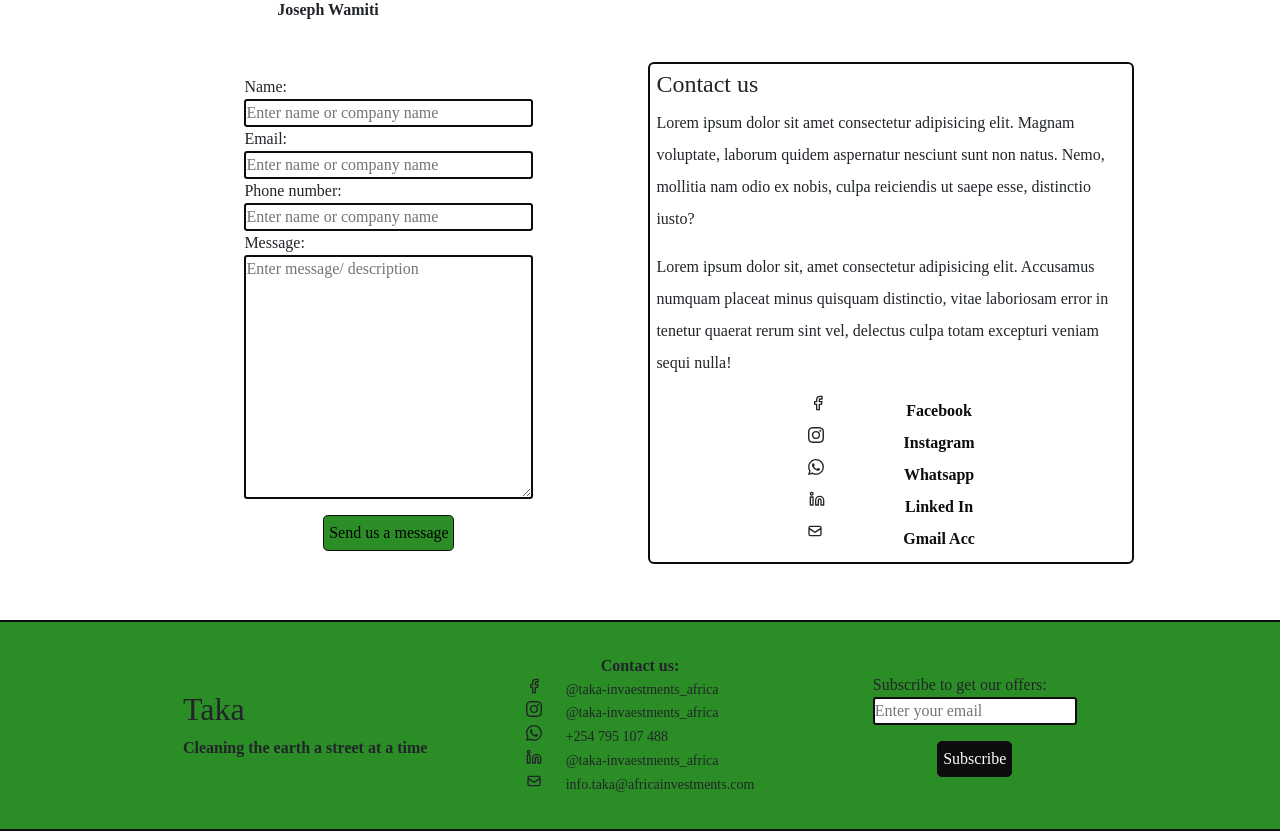
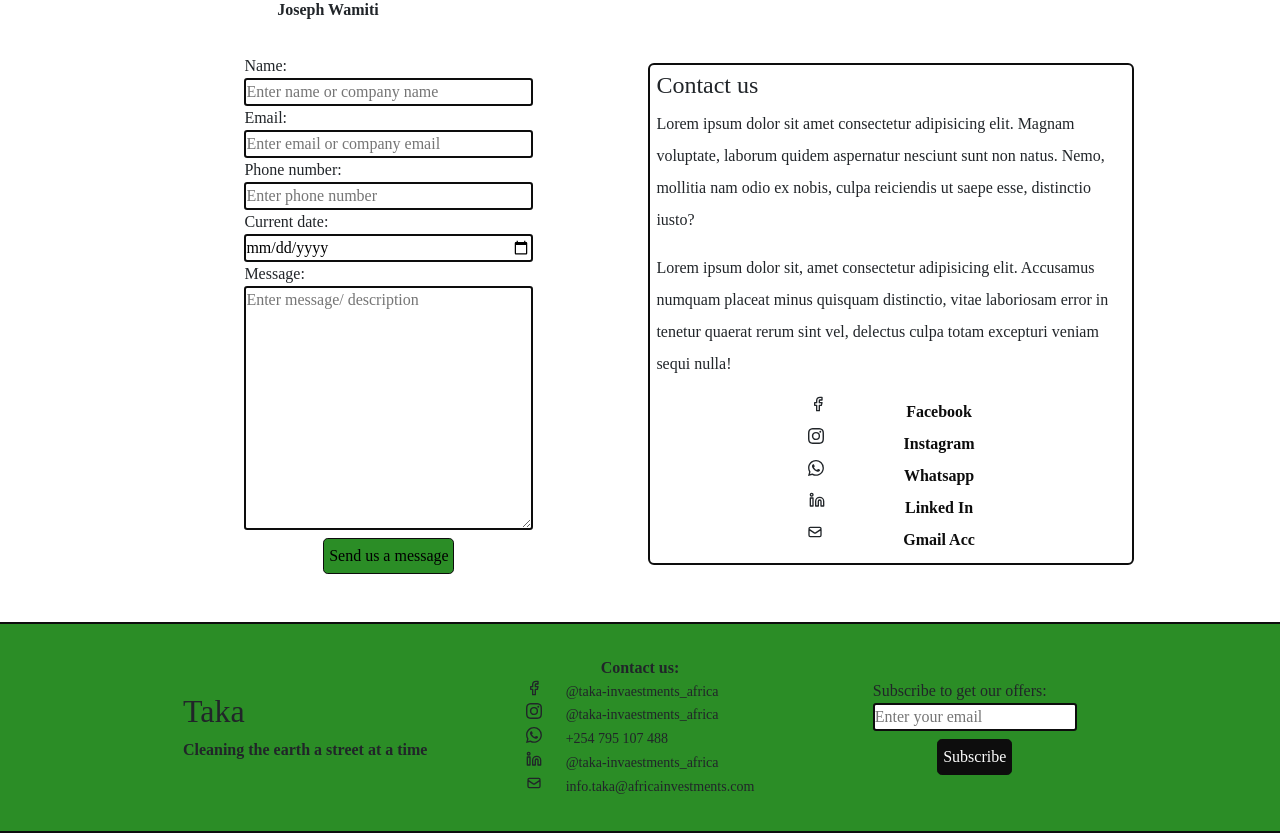
Before and after one commit to MuthonduG/Garbage-collection, a React (Create React App) app: page / in a window 1280 px wide. Shown: the part 1826-2659 px from the top of the page. Built offline with nearby package versions, Linux system fonts and the light colour scheme; a web font is replaced by a local one.

Commit message:
contact updates commit

```diff
--- a/src/Components/Page components/Contact/Contact.jsx
+++ b/src/Components/Page components/Contact/Contact.jsx
@@ -16,15 +16,19 @@ const Contact = () => {
             <form action="" className="form">
               <div className="form__input-group">
                 <label htmlFor="">Name:</label>
-                <input type="text" placeholder='Enter name or company name'/>
+                <input type="text" placeholder='Enter name or company name' required/>
               </div>
               <div className="form__input-group">
                 <label htmlFor="">Email:</label>
-                <input type="text" placeholder='Enter name or company name'/>
+                <input type="email" placeholder='Enter email or company email' required/>
               </div>
               <div className="form__input-group">
                 <label htmlFor="">Phone number:</label>
-                <input type="text" placeholder='Enter name or company name'/>
+                <input type="text" placeholder='Enter phone number' required/>
+              </div>
+              <div className="form__input-group">
+                <label htmlFor="">Current date:</label>
+                <input type="date" placeholder='Enter phone number' required/>
               </div>
               <div className="form__input-group">
                 <label htmlFor="">Message:</label>
--- a/src/Components/Page components/Contact/contact.css
+++ b/src/Components/Page components/Contact/contact.css
@@ -38,7 +38,7 @@
 .form__input-buttons {
     display: grid;
     place-items: center;
-    margin-top: 1rem;
+    margin-top: 0.5rem;
 }
 .form__input-buttons button {
     background: var(--color-primary);
```
